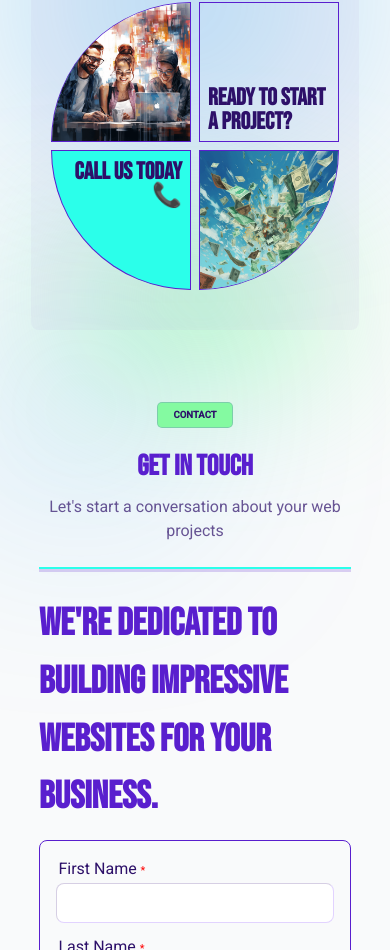
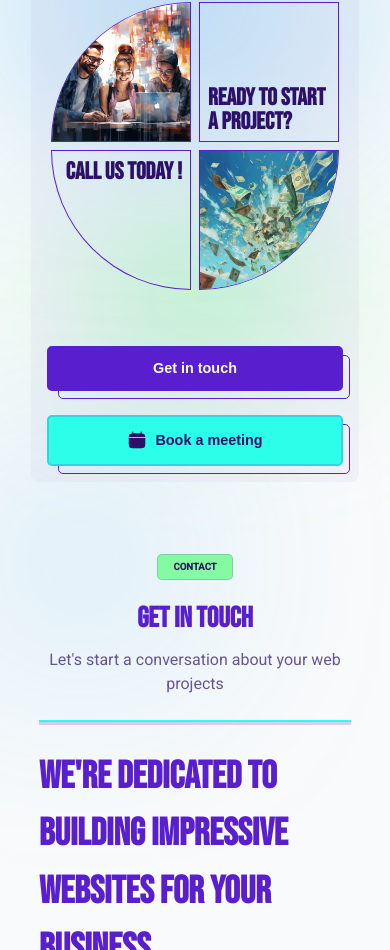
Before and after one commit to ChristianWare/chris-ware-agency, a Next.js app: page /about in a window 390 px wide. Shown: the part 7273-8223 px from the top of the page. Built offline with nearby package versions, Linux system fonts and the light colour scheme; no server answers.

Commit message:
Final CTA Fix + Remove Contact from home

```diff
--- a/src/app/components/FinalCta/FinalCta.module.css
+++ b/src/app/components/FinalCta/FinalCta.module.css
@@ -93,7 +93,6 @@
   display: block;
   margin-left: auto;
   border-bottom-left-radius: 200px;
-  background-color: var(--secondary);
 }
 
 .card4 {
@@ -134,10 +133,25 @@
   border: 1px solid var(--primary);
 }
 
-.bottom {
+.btnContainer {
   display: flex;
   align-items: center;
-  justify-content: space-between;
+  justify-content: center;
+  gap: 3rem;
+  padding: 5rem;
+}
+
+.icon {
+  position: relative;
+  top: 3px;
+}
+
+@media screen and (max-width: 820px) {
+  .btnContainer {
+    display: grid;
+    grid-template-columns: repeat(2, 1fr);
+    padding: 2rem;
+  }
 }
 
 @media screen and (max-width: 768px) {
@@ -186,4 +200,10 @@
     border-bottom-right-radius: 140px;
     border: 1px solid var(--primary);
   }
+
+  .btnContainer {
+    display: grid;
+    grid-template-columns: repeat(1, 1fr);
+    width: 100%;
+  }
 }
--- a/src/app/components/FinalCta/FinalCta.tsx
+++ b/src/app/components/FinalCta/FinalCta.tsx
@@ -3,7 +3,8 @@ import styles from "./FinalCta.module.css";
 import img3 from "../../../../public/images/success.png";
 import img4 from "../../../../public/images/affordable.png";
 import Button from "../Button/Button";
-import Cal from '../../../../public/icons/calendar-mark-svgrepo-com.svg'
+import Cal from "../../../../public/icons/calendar-mark-svgrepo-com.svg";
+import Calendar from "../../../../public/icons/calendar.png";
 
 const FinalCta = () => {
   return (
@@ -32,7 +33,7 @@ const FinalCta = () => {
           <h3 className={styles.heading}>Ready to start a project?</h3>
         </div>
         <div className={styles.card3}>
-          <h3 className={styles.heading}>Call Us Today 📞</h3>
+          <h3 className={styles.heading}>Call Us Today !</h3>
         </div>
         <div className={styles.card4}>
           <div className={styles.imgContainer}>
@@ -46,6 +47,24 @@ const FinalCta = () => {
           </div>
         </div>
       </div>
+      <div className={styles.btnContainer}>
+        <Button href='/contact' btnType='primary' text='Get in touch' />
+        <Button
+          href='/'
+          btnType='secondary'
+          text='Book a meeting'
+          icon={
+            <Image
+              src={Calendar}
+              alt='calendar'
+              title='calendar'
+              className={styles.icon}
+              width={20}
+              height={20}
+            />
+          }
+        />
+      </div>
     </div>
   );
 };
--- a/src/app/components/Hero/Hero.module.css
+++ b/src/app/components/Hero/Hero.module.css
@@ -96,7 +96,6 @@
   }
 
   .imgContainer {
-    /* width: 80vw; */
     height: 450px;
   }
 
--- a/src/app/page.tsx
+++ b/src/app/page.tsx
@@ -39,7 +39,7 @@ export default function Home() {
       <Faq />
       <BlogSection />
       <FinalCta />
-      <ContactSection />
+      {/* <ContactSection /> */}
     </main>
   );
 }
```
